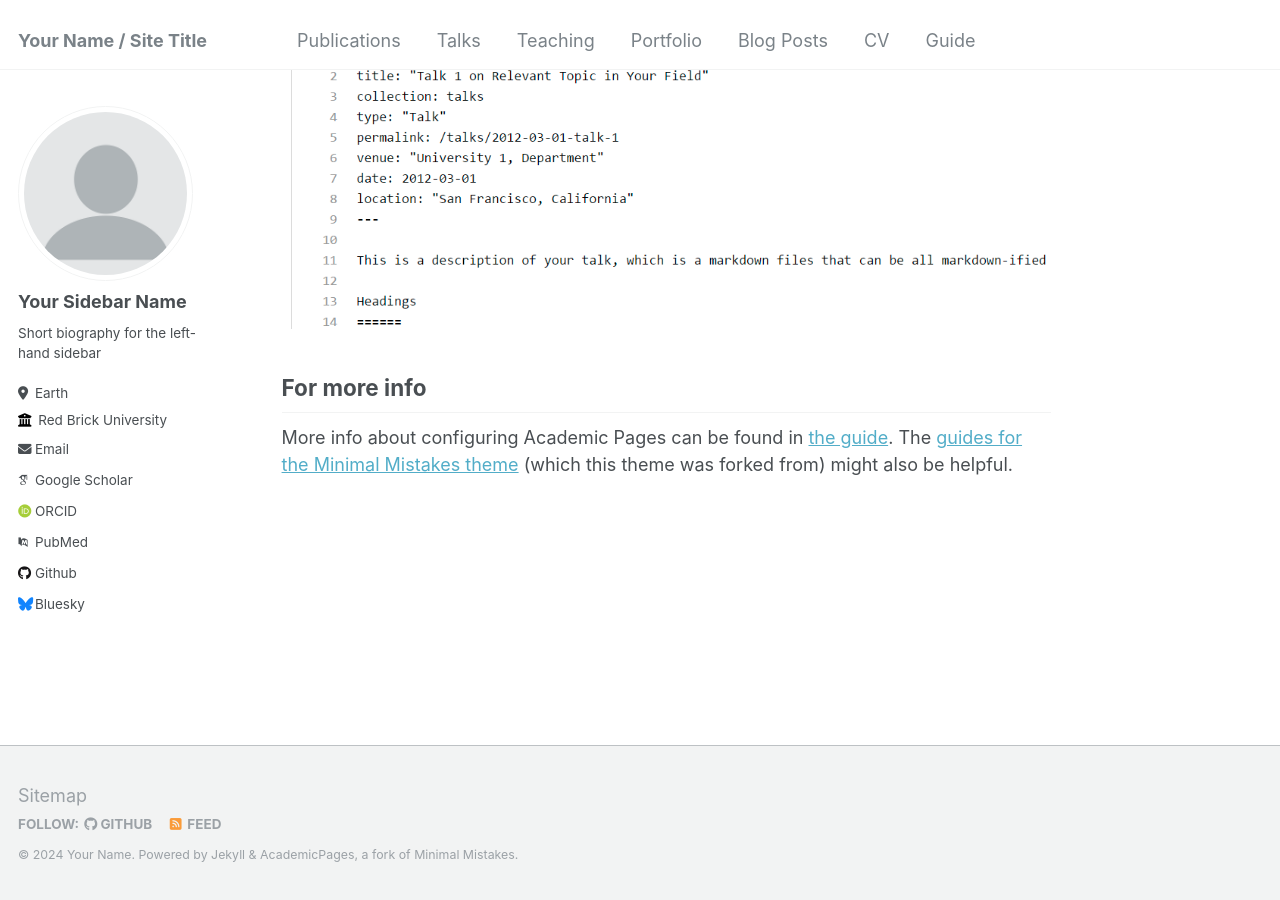
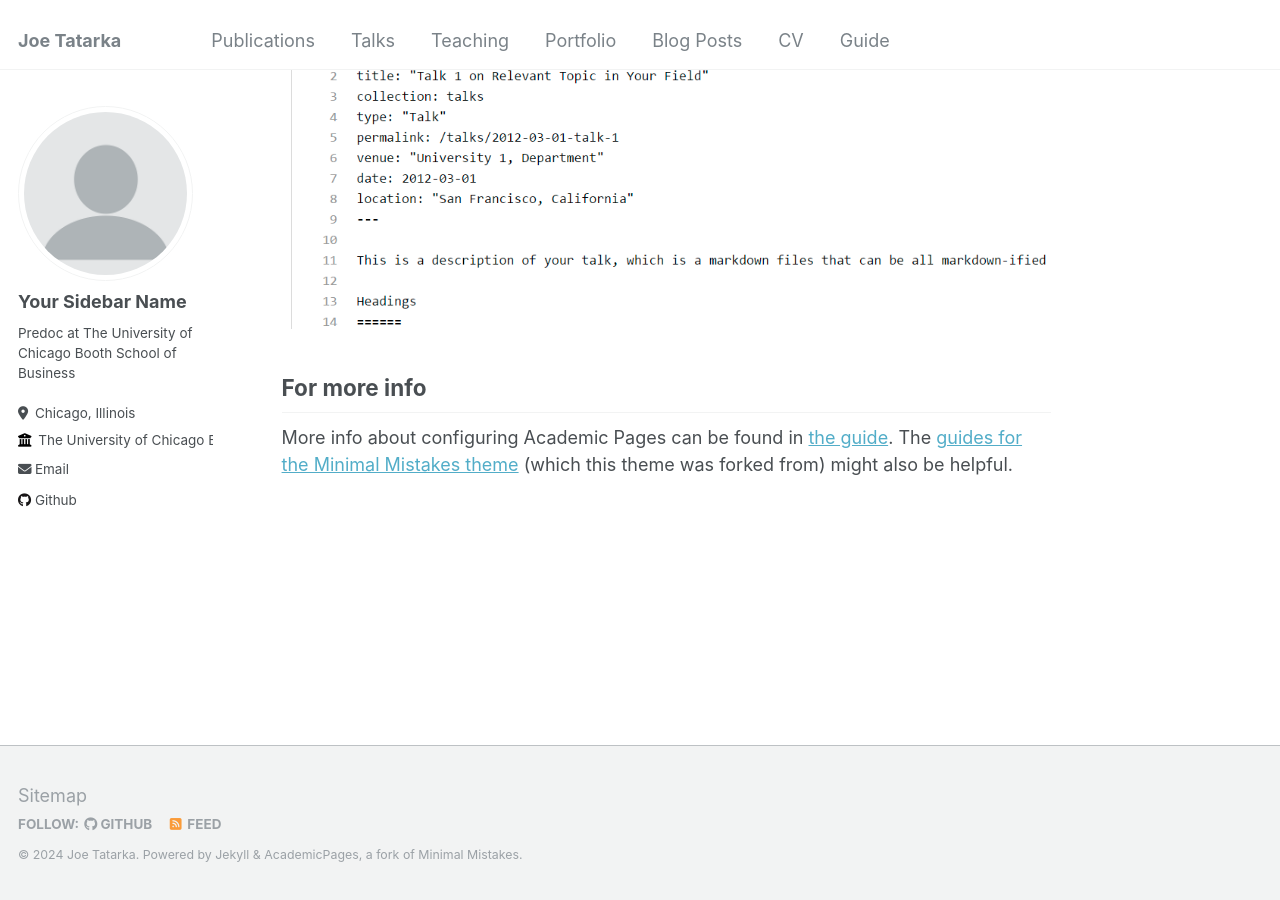
Before and after one commit to JoeTatarka/JoeTatarka.github.io, a Jekyll site: the page built from _pages/about.md, in a window 1280 px wide and 900 px high, scrolled down 2660 px. Built offline with Jekyll 4.4.1, drawn with Linux system fonts in a browser that asks for light colours; some web fonts are replaced.

Commit message:
Update _config.yml

```diff
--- a/_config.yml
+++ b/_config.yml
@@ -8,13 +8,13 @@
 
 # Basic Site Settings
 locale                   : "en-US"
-title                    : "Your Name / Site Title"
+title                    : "Joe Tatarka"
 title_separator          : "-"
-name                     : &name "Your Name"
+name                     : &name "Joe Tatarka"
 description              : &description "personal description"
-url                      : https://academicpages.github.io # the base hostname & protocol for your site e.g. "https://mmistakes.github.io"
+url                      : https://JoeTatarka.github.io # the base hostname & protocol for your site e.g. "https://mmistakes.github.io"
 baseurl                  : "" # the subpath of your site, e.g. "/blog"
-repository               : "academicpages/academicpages.github.io"
+repository               : "JoeTatarka/JoeTatarka.github.io"
 
 # Site Author - The following control what appear as part of the author content on the side bar.
 #               If a field is blank the icon and link will not appear, otherwise it will be shown.
@@ -24,31 +24,31 @@ author:
   avatar           : "profile.png"
   name             : "Your Sidebar Name"
   pronouns         : # example: "she/her"
-  bio              : "Short biography for the left-hand sidebar"
-  location         : "Earth"
-  employer         : "Red Brick University"
+  bio              : "Predoc at The University of Chicago Booth School of Business"
+  location         : "Chicago, Illinois"
+  employer         : "The University of Chicago Booth School of Business"
   uri              : # URL
-  email            : "none@example.org"
+  email            : "joetatarka@gmail.com"
 
   # Academic websites
   arxiv            : # URL - Update with the correct link to your profile
-  googlescholar    : "https://scholar.google.com/citations?user=PS_CX0AAAAAJ"
+  googlescholar    : # "https://scholar.google.com/citations?user=PS_CX0AAAAAJ"
   impactstory      : # URL
-  orcid            : "http://orcid.org/yourorcidurl"
+  orcid            : # "http://orcid.org/yourorcidurl"
   semantic         : # URL
-  pubmed           : "https://www.ncbi.nlm.nih.gov/pubmed/?term=john+snow"
+  pubmed           : # "https://www.ncbi.nlm.nih.gov/pubmed/?term=john+snow"
   researchgate     : # URL
 
   # Repositories and software development
   bitbucket        : # Username - Update with your username on the site
   codepen          : # Username
   dribbble         : # Username
-  github           : "academicpages"
+  github           : "JoeTatarka"
   kaggle           : # Username
   stackoverflow    : # User number or user number and name (i.e., use "1" or "1/jeff-atwood")
 
   # Social media
-  bluesky          : "bsky.app" # Replace this with you Bluesky username
+  bluesky          : # "bsky.app" # Replace this with you Bluesky username
   facebook         : # Username
   flickr           : # Username
   foursquare       : # Username
```
